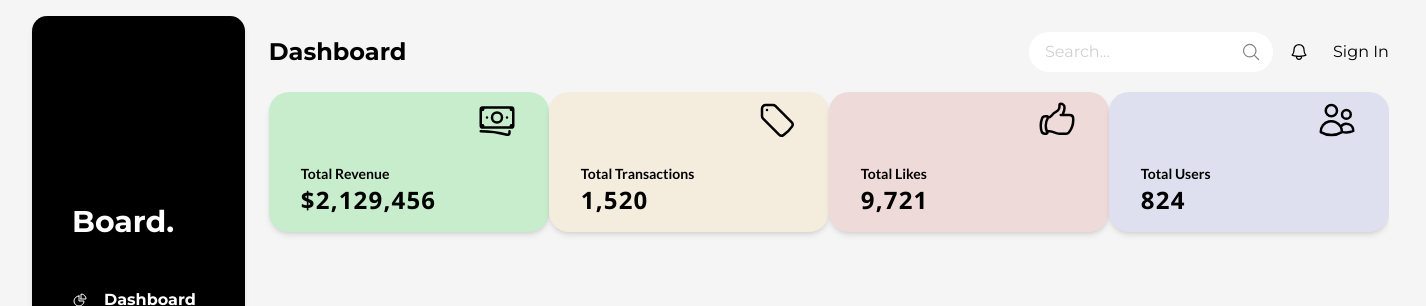
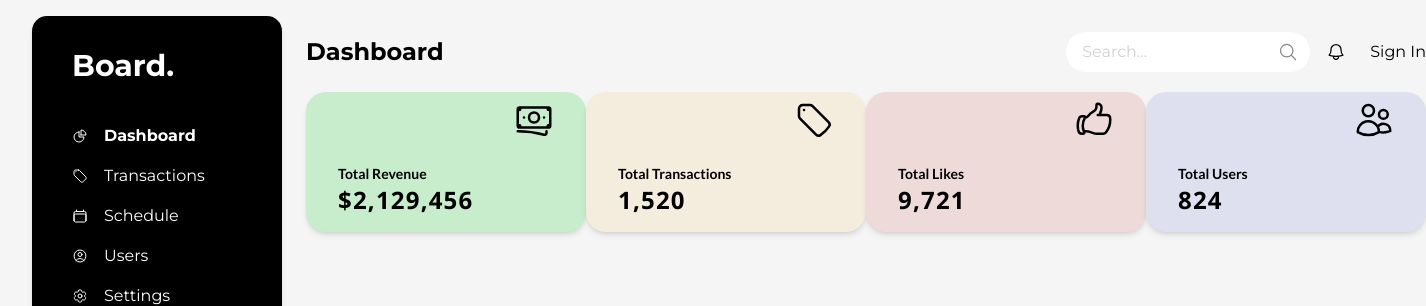
Before and after one commit to sickodev/listed-assignment, a Next.js app: page / in a window 1280 px wide. Shown: the top 306 px of the page, 1426 px wide, since content can reach past the window. Built offline with nearby package versions, Linux system fonts and the light colour scheme; no server answers.

Commit message:
minor fixes

```diff
--- a/app/components/Sidebar.tsx
+++ b/app/components/Sidebar.tsx
@@ -12,10 +12,10 @@ import {
 const Sidebar = () => {
     return (
         <div
-            className='z-30 top-0 hidden sticky md:basis-1/6 shadow-md md:w-[250px] bg-black text-white
-         md:flex items-center justify-center flex-row md:flex-col text-center rounded-[15px]'
+            className='z-30 my-auto top-0 hidden sticky shadow-md md:w-[250px] bg-black text-white
+         md:flex items-center justify-center flex-col text-center rounded-[15px]'
         >
-            <div className='py-4 mt-12 w-full'>
+            <div className='py-2 mt-6 w-full'>
                 <h2 className='text-3xl mx-10 font-bold text-left'>Board.</h2>
             </div>
             <div className='w-full flex flex-col justify-center gap-x-2 mx-auto my-8 px-10 text-md'>
--- a/app/page.tsx
+++ b/app/page.tsx
@@ -20,7 +20,9 @@ export default function Home() {
     return (
         <main className='my-4 mx-8 max-w-full'>
             <div className='flex gap-x-6 flex-col sm:flex-row'>
-                <Sidebar />
+                <div>
+                    <Sidebar />
+                </div>
                 <SidebarM />
                 <div className='flex flex-col basis-1 md:basis-5/6'>
                     <Navbar />
```
